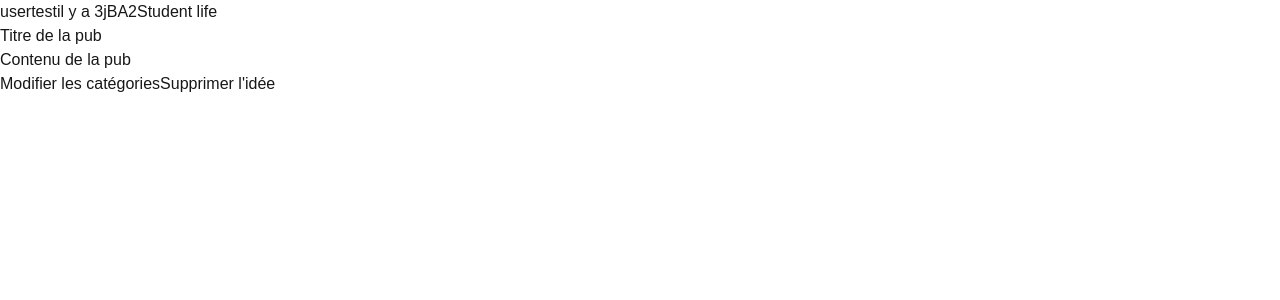
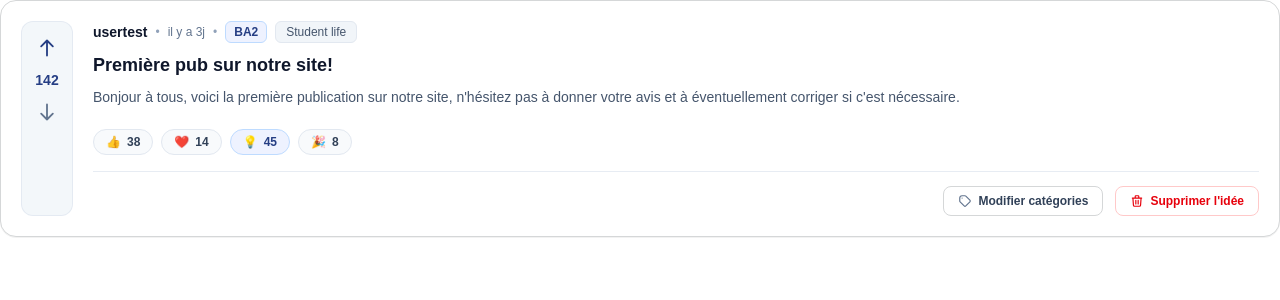
Before and after one commit to manouxhe/Software-Architecture-Project, a Next.js app in the folder frontend/: page / in a window 1280 px wide. Shown: the top 300 px of the page. Built offline with nearby package versions, Linux system fonts and the light colour scheme.

Commit message:
Css update + handlebutton (to be fixed)

```diff
--- a/frontend/app/(feed)/page.tsx
+++ b/frontend/app/(feed)/page.tsx
@@ -8,9 +8,9 @@ export default function Home(){
         pubdate="il y a 3j"
         academicyear="BA2"
         pubtag="Student life"
-        pubtitle="Titre de la pub"
-        pubcontent="Contenu de la pub"
-        initalVotes={142}
+        pubtitle="Première pub sur notre site!"
+        pubcontent="Bonjour à tous, voici la première publication sur notre site, n'hésitez pas à donner votre avis et à éventuellement corriger si c'est nécessaire."
+        initialVotes={142}
       />
     </>
   );
--- a/frontend/components/PostContainer.tsx
+++ b/frontend/components/PostContainer.tsx
@@ -1,6 +1,6 @@
-'use client'
+'use client';
 
-import { useState, SubmitEvent } from "react";
+import { useState } from 'react';
 
 interface PostProps {
   username: string;
@@ -8,54 +8,200 @@ interface PostProps {
   academicyear: string;
   pubtag: string;
   pubtitle: string;
-    pubcontent:string;
-    initalVotes: number;
+  pubcontent: string;
+  initialVotes?: number;
+  isAdmin?: boolean;
 }
 
-export default function PostContainer({username, pubdate, academicyear, pubtag, pubtitle, pubcontent, initalVotes}: PostProps) {
-    //Votes
-    const [votes, setVotes] = useState(initalVotes);
-    const [uservote, setUservote] = useState(null);
+export default function PostContainer({
+  username,
+  pubdate,
+  academicyear,
+  pubtag,
+  pubtitle,
+  pubcontent,
+  initialVotes = 0,
+  isAdmin = true,
+}: PostProps) {
+  // Votes
+  const [votes, setVotes] = useState(initialVotes);
+  const [uservote, setUservote] = useState<'up' | 'down' | null>(null);
 
-    //réactions
-    const [like, setLike] = useState(0);
-    const [love, setLove] = useState(0);
-    const [light, setLight] = useState(0);
-    const [party, setParty] = useState(0);
+  // Réactions
+  const [like, setLike] = useState(38);
+  const [love, setLove] = useState(14);
+  const [light, setLight] = useState(45);
+  const [party, setParty] = useState(8);
 
-    const isAdmin = useState(true);
+  const handleUpvote = () => {
 
+  };
 
-    return(
-        <article className="main-container">
-            <div className="vote-zone">
-                <span className="upvote-button"></span>
-                <span className="vote-counter"></span>
-                <span className="downvote-button"></span>
+  const handleDownvote = () => {
+
+  };
+
+  return (
+    <article className="bg-white border border-[#d5d7d8] rounded-2xl p-5 flex gap-5 shadow-2xs text-slate-900">
+      {/* Colonne de vote à gauche */}
+      <div className="flex flex-col items-center justify-start bg-[#F1F5F9]/80 border border-slate-200/80 rounded-xl py-3 px-2.5 gap-2 self-stretch min-w-[52px]">
+        <button
+          type="button"
+          onClick={handleUpvote}
+          aria-label="Voter pour"
+          className={`p-1 rounded-lg transition-colors cursor-pointer ${
+            uservote === 'up'
+              ? 'text-[#253e84] bg-blue-100'
+              : 'text-[#253e84] hover:bg-slate-200/70'
+          }`}
+        >
+          <svg
+            className="w-5 h-5"
+            fill="none"
+            stroke="currentColor"
+            strokeWidth={2.2}
+            viewBox="0 0 24 24"
+          >
+            <path strokeLinecap="round" strokeLinejoin="round" d="M5 10l7-7m0 0l7 7m-7-7v18" />
+          </svg>
+        </button>
+
+        <span className="text-sm font-bold text-[#253e84] select-none">
+          {votes}
+        </span>
+
+        <button
+          type="button"
+          onClick={handleDownvote}
+          aria-label="Voter contre"
+          className={`p-1 rounded-lg transition-colors cursor-pointer ${
+            uservote === 'down'
+              ? 'text-red-600 bg-red-100'
+              : 'text-slate-500 hover:text-slate-800 hover:bg-slate-200/70'
+          }`}
+        >
+          <svg
+            className="w-5 h-5"
+            fill="none"
+            stroke="currentColor"
+            strokeWidth={2.2}
+            viewBox="0 0 24 24"
+          >
+            <path strokeLinecap="round" strokeLinejoin="round" d="M19 14l-7 7m0 0l-7-7m7 7V3" />
+          </svg>
+        </button>
       </div>
 
-            <div className="right-zone">
-                <div className="top-zone">
-                    <span className="user-pseudo">{username}</span>
-                    <span className="pub-date">{pubdate}</span>
-                    <span className="academic-year">{academicyear}</span>
-                    <span className="pub-tag">{pubtag}</span>
+      {/* Colonne principale à droite */}
+      <div className="flex-1 flex flex-col">
+        {/* Métadonnées (Auteur, date, badges) */}
+        <div className="flex flex-wrap items-center gap-2 text-xs mb-2.5">
+          <span className="font-bold text-slate-900 text-sm">{username}</span>
+          <span className="text-slate-400">•</span>
+          <span className="text-slate-500">{pubdate}</span>
+          <span className="text-slate-400">•</span>
+          <span className="bg-[#EEF2FF] text-[#253e84] border border-blue-200 font-bold px-2 py-0.5 rounded-md">
+            {academicyear}
+          </span>
+          <span className="bg-[#F1F5F9] text-slate-600 border border-slate-200 font-medium px-2.5 py-0.5 rounded-md">
+            {pubtag}
+          </span>
         </div>
 
-                <div className="main-zone">
-                    <h1 className="pub-title">{pubtitle}</h1>
-                    <h2 className="pub-content">{pubcontent}</h2>
-                    <div className="pub-reaction">
-                        {/*Ici il faut mettre les réactions */}
+        {/* Contenu de l'idée */}
+        <div className="space-y-2">
+          <h2 className="text-lg font-bold text-slate-900 leading-snug">
+            {pubtitle}
+          </h2>
+          <p className="text-sm text-slate-600 leading-relaxed">
+            {pubcontent}
+          </p>
+
+          {/* Réactions */}
+          <div className="flex flex-wrap items-center gap-2 pt-3">
+            <button
+              type="button"
+              onClick={() => setLike(like + 1)}
+              className="flex items-center gap-1.5 px-3 py-1 rounded-full text-xs font-semibold bg-[#F8FAFC] hover:bg-slate-100 border border-slate-200 text-slate-700 transition-colors cursor-pointer"
+            >
+              <span>👍</span>
+              <span>{like}</span>
+            </button>
+
+            <button
+              type="button"
+              onClick={() => setLove(love + 1)}
+              className="flex items-center gap-1.5 px-3 py-1 rounded-full text-xs font-semibold bg-[#F8FAFC] hover:bg-slate-100 border border-slate-200 text-slate-700 transition-colors cursor-pointer"
+            >
+              <span>❤️</span>
+              <span>{love}</span>
+            </button>
+
+            <button
+              type="button"
+              onClick={() => setLight(light + 1)}
+              className="flex items-center gap-1.5 px-3 py-1 rounded-full text-xs font-semibold bg-[#EEF2FF] hover:bg-blue-100/70 border border-blue-200 text-[#253e84] transition-colors cursor-pointer"
+            >
+              <span>💡</span>
+              <span>{light}</span>
+            </button>
+
+            <button
+              type="button"
+              onClick={() => setParty(party + 1)}
+              className="flex items-center gap-1.5 px-3 py-1 rounded-full text-xs font-semibold bg-[#F8FAFC] hover:bg-slate-100 border border-slate-200 text-slate-700 transition-colors cursor-pointer"
+            >
+              <span>🎉</span>
+              <span>{party}</span>
+            </button>
           </div>
         </div>
 
-                <div className="action-button">
-                    <button type="button" className="modify-button">Modifier les catégories</button>
-                    <button type="button" className="delete-button">Supprimer l'idée</button>
+        {/* Actions modérateur / auteur */}
+        {isAdmin && (
+          <div className="flex items-center justify-end gap-3 mt-4 pt-3.5 border-t border-slate-200/80">
+            <button
+              type="button"
+              className="flex items-center gap-1.5 px-3.5 py-1.5 text-xs font-semibold text-slate-700 bg-white hover:bg-slate-50 border border-[#d5d7d8] rounded-lg transition-colors cursor-pointer"
+            >
+              <svg
+                className="w-3.5 h-3.5 text-slate-500"
+                fill="none"
+                stroke="currentColor"
+                strokeWidth={2}
+                viewBox="0 0 24 24"
+              >
+                <path
+                  strokeLinecap="round"
+                  strokeLinejoin="round"
+                  d="M7 7h.01M7 3h5c.512 0 1.024.195 1.414.586l7 7a2 2 0 010 2.828l-7 7a2 2 0 01-2.828 0l-7-7A1.994 1.994 0 013 12V7a4 4 0 014-4z"
+                />
+              </svg>
+              Modifier catégories
+            </button>
+
+            <button
+              type="button"
+              className="flex items-center gap-1.5 px-3.5 py-1.5 text-xs font-semibold text-red-600 bg-white hover:bg-red-50 border border-red-200 rounded-lg transition-colors cursor-pointer"
+            >
+              <svg
+                className="w-3.5 h-3.5"
+                fill="none"
+                stroke="currentColor"
+                strokeWidth={2}
+                viewBox="0 0 24 24"
+              >
+                <path
+                  strokeLinecap="round"
+                  strokeLinejoin="round"
+                  d="M19 7l-.867 12.142A2 2 0 0116.138 21H7.862a2 2 0 01-1.995-1.858L5 7m5 4v6m4-6v6m1-10V4a1 1 0 00-1-1h-4a1 1 0 00-1 1v3M4 7h16"
+                />
+              </svg>
+              Supprimer l&apos;idée
+            </button>
           </div>
+        )}
       </div>
-
     </article>
   );
 }
```
Lines whose indentation alone changed are shown as unchanged.
